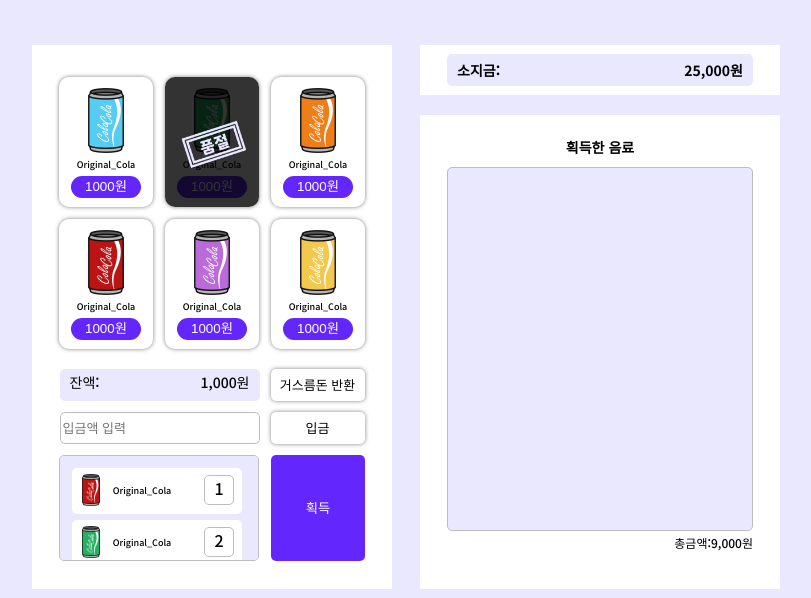
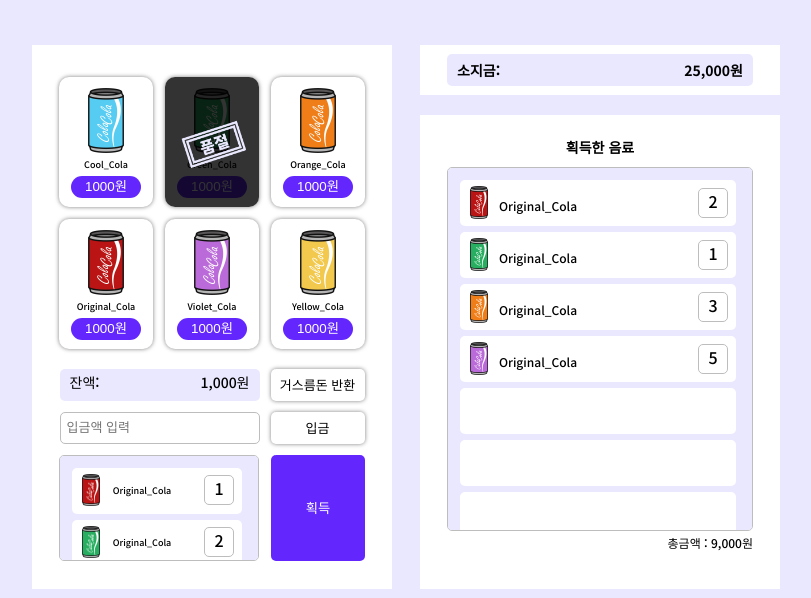
Before and after one commit to K10SEO/Vending_Machine, a plain HTML site: page index.html in a window 1280 px wide. Shown: the part 202-800 px from the top of the page, without its empty margins (234-1045 px from the left). Drawn offline with Linux system fonts and the light colour scheme.

Commit message:
Vending_Machine

```diff
--- a/index.html
+++ b/index.html
@@ -22,31 +22,31 @@
                 <ol class="item">
                     <li>
                         <img src="./mediaquery/Cool_Cola.png" alt="">
-                        <p   p>Original_Cola</p>
+                        <p>Cool_Cola</p>
                         <button>1000원</button>
                     </li>
                     <li class="sold">
                         <img src="./mediaquery/Green_Cola.png" alt="">
-                        <p      p>Original_Cola</p>
+                        <p>Green_Cola</p>
                         <button>1000원</    button>
                     </li>
                     <li><img src="./mediaquery/Orange_Cola.png" alt="">
-                        <p   p>Original_Cola</p>
+                        <p>Orange_Cola</p>
                         <button>1000원</button>
                     </li>
                     <li>
                         <img src="./mediaquery/Original_Cola.png" alt="">
-                        <p   p>Original_Cola</p>
+                        <p>Original_Cola</p>
                         <button>1000원</button>
                     </li>
                     <li>
                         <img src="./mediaquery/Violet_Cola.png" alt="">
-                        <p   p>Original_Cola</p>
+                        <p>Violet_Cola</p>
                         <button>1000원</button>
                     </li>
                     <li>
                         <img src="./mediaquery/Yellow_Cola.png" alt="">
-                        <p   p>Original_Cola</p>
+                        <p>Yellow_Cola</p>
                         <button>1000원</button>
                     </li>
                 </ol>
@@ -55,7 +55,7 @@
                     <button>
                         거스름돈 반환
                     </button>
-                    <input class="push-mony" type="text" placeholder="입금액 입력">
+                    <input class="push-mony" type="number" placeholder="입금액 입력">
                     <button>
                         입금
                     </button>
@@ -92,12 +92,36 @@
                     <h2 class="">획득한 음료</h2>
                     <div class="buy-item">
                         <ul>
+                            <li>
+                                <img src="./mediaquery/Original_Cola.png" alt="">
+                                <p>Original_Cola</p>
+                                <div>2</div>
+                            </li>
+                            <li>
+                                <img src="./mediaquery/Green_Cola.png" alt="">
+                                <p>Original_Cola</p>
+                                <div>1</div>
+                            </li>
+                            <li>
+                                <img src="./mediaquery/Orange_Cola.png" alt="">
+                                <p>Original_Cola</p>
+                                <div>3</div>
+                            </li>
+                            <li>
+                                <img src="./mediaquery/Violet_Cola.png" alt="">
+                                <p>Original_Cola</p>
+                                <div>5</div>
+                            </li>
+                            <li></li>
+                            <li></li>
+                            <li></li>
+                            <li></li>
                             <li></li>
                             <li></li>
                             <li></li>
                         </ul>
                     </div>
-                    <p>총금액:9,000원</p>
+                    <p>총금액 : 9,000원</p>
                 </div>
             </section>
         </main>
--- a/style.css
+++ b/style.css
@@ -31,6 +31,9 @@ body {
     display: flex;
     flex-direction: row;
     justify-content: center;
+    flex-wrap: wrap;
+    gap: 28px;
+
 }
 /* 아이템 리스트 */
 .item-list {
@@ -41,6 +44,7 @@ body {
     align-items: center;
     justify-content: center;
     background-color: #FFFFFF;
+
 }
 
 
@@ -60,6 +64,11 @@ body {
     padding: 11px 0 9px;
     font-size: 9px;
     box-shadow:0 0 4px rgba(0, 0, 0, 0.5);
+    box-sizing: border-box;
+}
+
+.item li:hover {
+    outline: solid 3px #6327FE;
 }
 
 .item button {
@@ -83,7 +92,7 @@ body {
 }
 
 .sold::before {
-    content: "";
+    content: " ";
     background-image: url(./mediaquery/Sold-out.png);
     background-size: 70px;
     background-repeat: no-repeat;
@@ -91,13 +100,12 @@ body {
     height: 100px;
     top: 30%;
     left: 15%;
-    transform: translate();
     position: absolute;
     z-index: 1;
 }
 
 .sold::after {
-    content: "";
+    content: " ";
     background-size: 100px;
     width: 100%;
     height: 100%;
@@ -139,12 +147,19 @@ body {
 }
 
 .push-mony {
+    padding: 6px 6px 8px 6px;
     border-radius: 5px;
     border: 1px solid #BDBDBD;
     font-family: 'Noto Sans KR', sans-serif;
-    color: rgb(189, 189, 189,);
+    color: rgba(189, 189, 189);
     font-weight: 500;
     font-size: 13px;
+}
+
+.push-mony::-webkit-inner-spin-button {
+    appearance: none;
+    -moz-appearance: none;
+    -webkit-appearance: none;
 }
 
 /*장바구니 및 구매*/
@@ -163,7 +178,6 @@ body {
     padding: 12px 18px 0 12px;
     border: 1px solid #BDBDBD;
     background-color: #EAE8FE;
-    box-sizing: border-box;
 
     overflow: scroll;
     overflow-x: hidden;
@@ -174,11 +188,14 @@ body {
 }
 
 .sp-list::-webkit-scrollbar-thumb {
-    background-color: #2f3442;
+    background-color: #ffffff;
+    border-radius: 10px;
+    background-clip: padding-box;
+    border: 3px solid transparent;
 }
 
 .sp-list::-webkit-scrollbar-track {
-    background-color: gray;
+    background-color: #EAE8FE;
 }
 
 .shoppingcart li {
@@ -228,7 +245,6 @@ body {
 /* 내 아이템 가방*/
 .my {
     width: 360px;
-    margin-left: 28px;
 }
 
 .money {
@@ -272,7 +288,8 @@ body {
     #EAE8FE;
     border: 1px solid #BDBDBD;
     border-radius: 5px;
-    padding: 12px 18px 0 16px;
+    padding: 12px 18px 0 12px;
+
     overflow: scroll;
     overflow-x: hidden;
 }
@@ -283,3 +300,52 @@ body {
     font-size: 12px;
     font-weight: 500;
 }
+
+.buy-item li {
+    width: 276px;
+    height: 46px;
+    margin-bottom: 6px;
+    background-color: #FFFFFF;
+    border: none;
+    border-radius: 5px;
+    padding: 6px 8px 7px 10px;
+
+    display: flex;
+    flex-direction: row;
+    align-items: center;
+    justify-content: space-between;
+}
+
+.buy-item li img {
+    width: 18px;
+}
+
+.buy-item li p {
+    margin-left: -110px;
+}
+
+.my-item li div {
+    border: 1px solid black;
+    width: 30px;
+    height: 30px;
+    text-align: center;
+    line-height: 1.5;
+    border-radius: 5px;
+    border: 1px solid #BDBDBD;
+}
+
+.buy-item::-webkit-scrollbar {
+    width: 10px;
+}
+
+.buy-item::-webkit-scrollbar-thumb {
+    background-color: #ffffff;
+    border-radius: 10px;
+    background-clip: padding-box;
+    border: 3px solid transparent;
+}
+
+.buy-item::-webkit-scrollbar-track {
+    background-color: #EAE8FE;
+
+}
```
